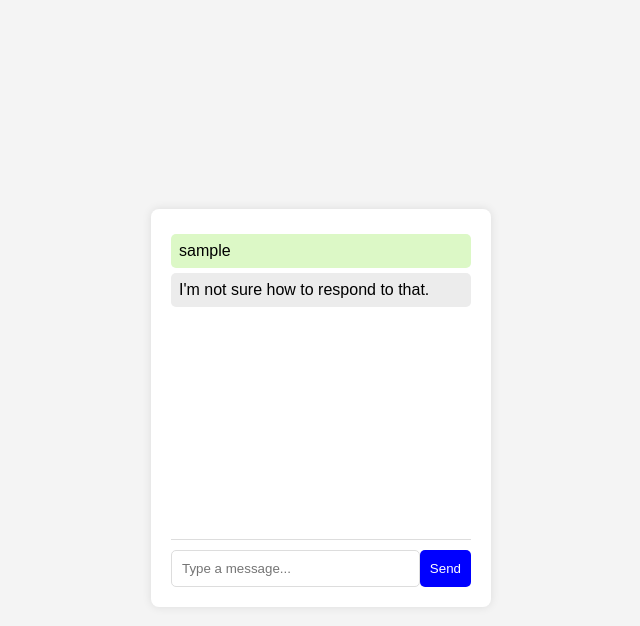
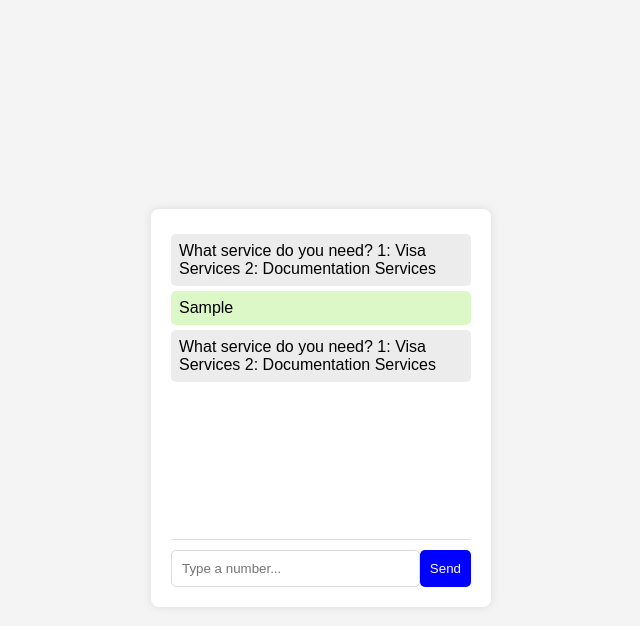
Before and after one commit to Noufalvmkd/chat, a plain HTML site: page chatbot.html in a window 1280 px wide. Both pictures are taken after typing "Sample" into the empty fields and a click on the button "Send". Shown: the whole page, without its empty margins (319-959 px from the left). Drawn offline with Linux system fonts and the light colour scheme.

Commit message:
second chat

```diff
--- a/chatbot.html
+++ b/chatbot.html
@@ -1,4 +1,4 @@
-<!DOCTYPE html>
+<!-- <!DOCTYPE html>
 <html lang="en">
 <head>
     <meta charset="UTF-8">
@@ -58,4 +58,91 @@
         }
     </script>
 </body>
+</html> -->
+
+<!DOCTYPE html>
+<html lang="en">
+<head>
+    <meta charset="UTF-8">
+    <meta name="viewport" content="width=device-width, initial-scale=1.0">
+    <title>Chatbot</title>
+    <style>
+        body { font-family: Arial, sans-serif; display: flex; justify-content: center; align-items: center; height: 100vh; background: #f4f4f4; }
+        .chat-container { width: 300px; background: white; padding: 20px; box-shadow: 0px 0px 10px rgba(0,0,0,0.1); border-radius: 8px; }
+        .chat-box { height: 300px; overflow-y: auto; border-bottom: 1px solid #ddd; padding-bottom: 10px; }
+        .input-container { display: flex; margin-top: 10px; }
+        input { flex: 1; padding: 10px; border: 1px solid #ddd; border-radius: 5px; }
+        button { padding: 10px; background: blue; color: white; border: none; border-radius: 5px; cursor: pointer; }
+        .message { margin: 5px 0; padding: 8px; border-radius: 5px; }
+        .user { background: #dcf8c6; align-self: flex-end; }
+        .bot { background: #ececec; }
+    </style>
+</head>
+<body>
+    <div class="chat-container">
+        <div class="chat-box" id="chat-box"></div>
+        <div class="input-container">
+            <input type="text" id="user-input" placeholder="Type a number...">
+            <button onclick="sendMessage()">Send</button>
+        </div>
+    </div>
+
+    <script>
+        const services = {
+            "1": { name: "Visa Services", options: { "1": "New Visa", "2": "Visa Renewal" } },
+            "2": { name: "Documentation Services", options: { "1": "Translation", "2": "Attestation" } }
+        };
+
+        let currentService = null;
+
+        function sendMessage() {
+            const inputField = document.getElementById("user-input");
+            const message = inputField.value.trim();
+            if (message === "") return;
+
+            appendMessage(message, "user");
+            inputField.value = "";
+
+            setTimeout(() => {
+                handleResponse(message);
+            }, 500);
+        }
+
+        function handleResponse(message) {
+            if (!currentService) {
+                if (services[message]) {
+                    currentService = message;
+                    let optionsText = `You selected ${services[message].name}.\nChoose an option:\n`;
+                    for (const key in services[message].options) {
+                        optionsText += `${key}: ${services[message].options[key]}\n`;
+                    }
+                    appendMessage(optionsText, "bot");
+                } else {
+                    appendMessage("What service do you need?\n1: Visa Services\n2: Documentation Services", "bot");
+                }
+            } else {
+                if (services[currentService].options[message]) {
+                    appendMessage(`You selected ${services[currentService].options[message]}. How can I assist you further?`, "bot");
+                } else {
+                    appendMessage("Invalid option. Please choose again.", "bot");
+                }
+            }
+        }
+
+        function appendMessage(text, sender) {
+            const chatBox = document.getElementById("chat-box");
+            const messageElement = document.createElement("div");
+            messageElement.classList.add("message", sender);
+            messageElement.textContent = text;
+            chatBox.appendChild(messageElement);
+            chatBox.scrollTop = chatBox.scrollHeight;
+        }
+
+        document.addEventListener("DOMContentLoaded", function() {
+            setTimeout(() => {
+                appendMessage("What service do you need?\n1: Visa Services\n2: Documentation Services", "bot");
+            }, 500);
+        });
+    </script>
+</body>
 </html>
```
